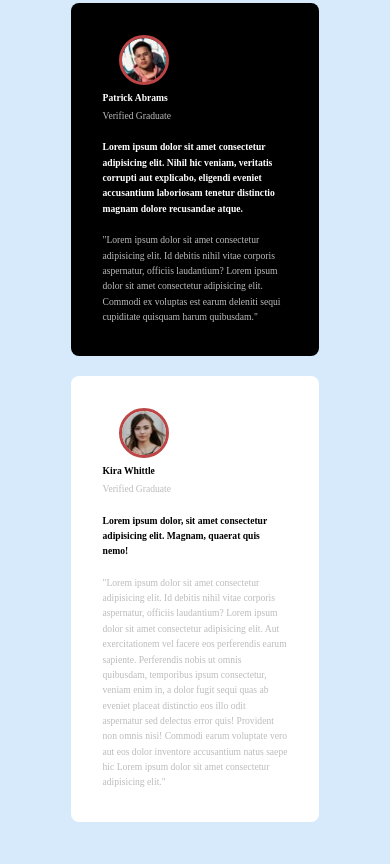
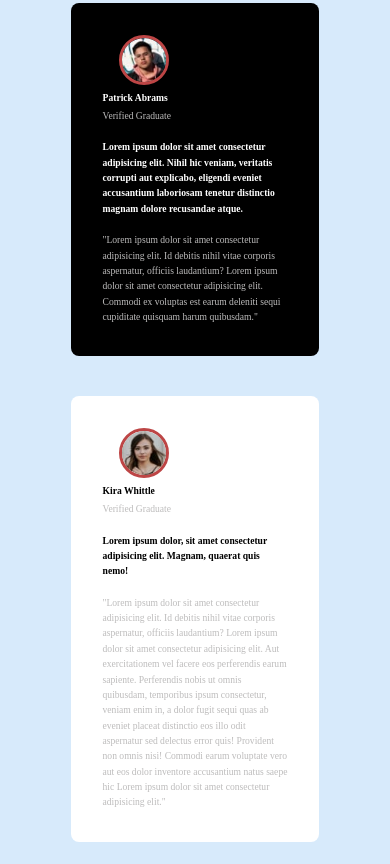
Before and after one commit to michaelGerges2030/Flex_Challenge, a plain HTML site: page index.html in a window 390 px wide. Shown: the part 1133-1997 px from the top of the page. Drawn offline with Linux system fonts and the light colour scheme.

Commit message:
Flex Challenge

```diff
--- a/css/style.css
+++ b/css/style.css
@@ -14,7 +14,6 @@ body{
 .contain{
     width:95%;
     margin: auto;
-    gap:20px;
     display: flex;
     justify-content: space-between;
 }
@@ -100,6 +99,9 @@ h4{
     .common{
         width: 100%;
     }
+    .contain{
+        gap: 20px;
+    }
     .secondPost{
         margin-top: 2.5rem;
     }
@@ -107,10 +109,12 @@ h4{
 
 @media (max-width: 800px){
     .contain{
+        gap: 0px;
         flex-wrap: wrap;
     }
     .flexRight{
         width: 100%;
+        margin-top: 2.5rem;
     }
 }
 
```
